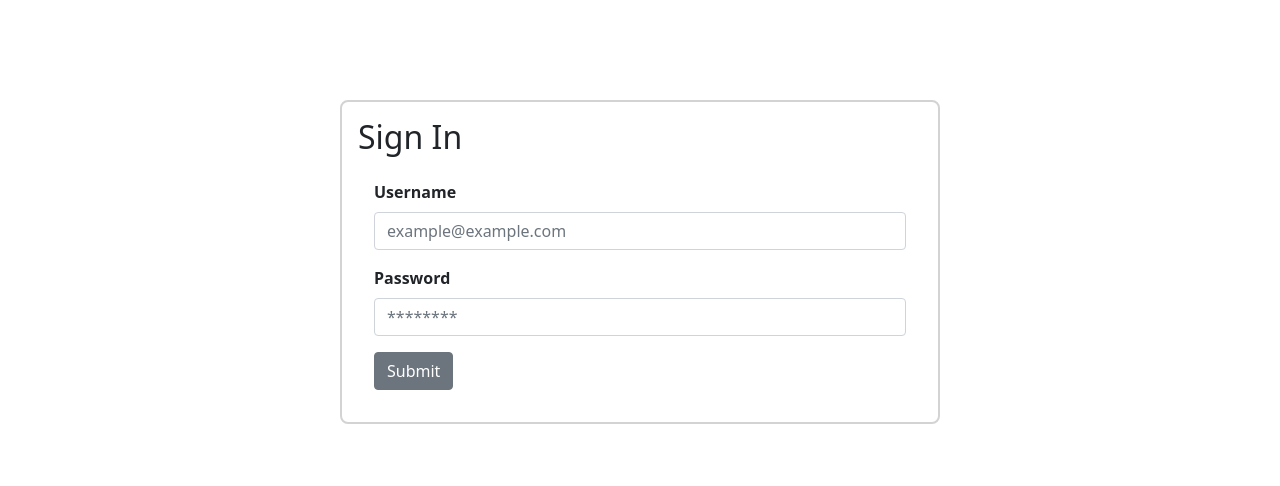
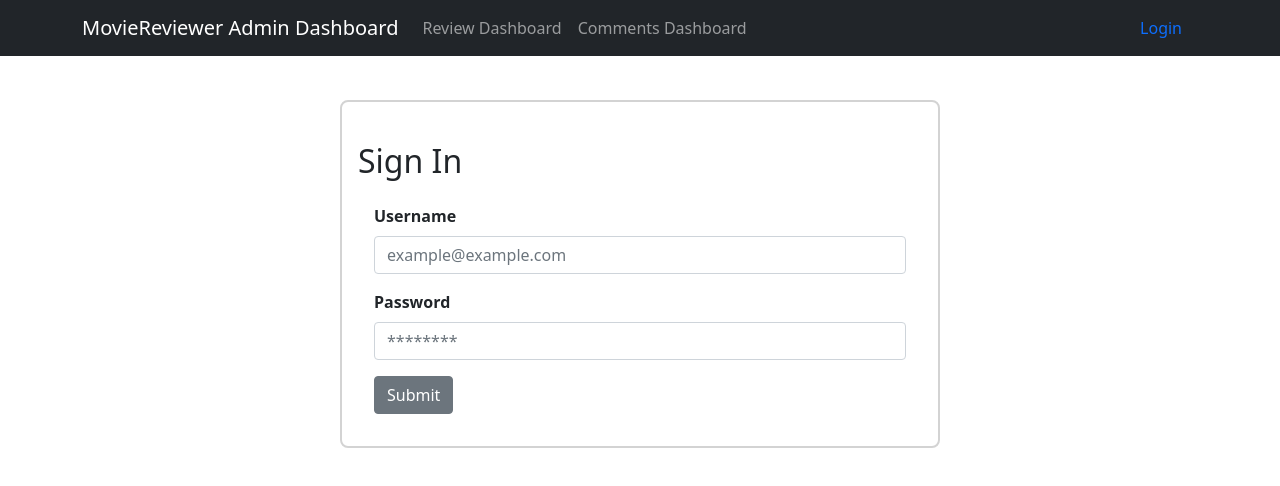
Before and after one commit to onurinc/mradmindashboard, a React (Create React App) app: page / in a window 1280 px wide. Shown: the top 486 px of the page. Built offline with nearby package versions, Linux system fonts and the light colour scheme.

Commit message:
Admin Dashboard fully done

```diff
--- /dev/null
+++ b/src/NavMenu.js
@@ -0,0 +1,50 @@
+import React from "react";
+import {
+  NavbarBrand,
+  NavbarToggler,
+  NavItem,
+  NavLink,
+  Navbar,
+  Collapse,
+  Nav,
+  NavbarText,
+} from "reactstrap";
+
+const token = localStorage.getItem("token");
+
+function NavMenu() {
+  return (
+    <>
+      <div>
+        <Navbar color="dark" container dark expand fixed="top">
+          <NavbarBrand href="/">MovieReviewer Admin Dashboard</NavbarBrand>
+          <NavbarToggler onClick={function noRefCheck() {}} />
+          <Collapse navbar>
+            <Nav className="me-auto" navbar>
+              <NavItem>
+                <NavLink href="/reviewsdashboard/">Review Dashboard</NavLink>
+              </NavItem>
+              <NavItem>
+                <NavLink href="/commentsdashboard">Comments Dashboard</NavLink>
+              </NavItem>
+            </Nav>
+            <Nav>
+              {!token ? (
+                <>
+                  <NavItem>
+                    <NavLink href="/">Login</NavLink>
+                  </NavItem>
+                </>
+              ) : (
+                <></>
+              )}
+            </Nav>
+          </Collapse>
+        </Navbar>
+      </div>
+      <br />
+    </>
+  );
+}
+
+export default NavMenu;
--- a/src/Pages/CommentDashboard.js
+++ b/src/Pages/CommentDashboard.js
@@ -3,12 +3,9 @@ import axios from "axios";
 // import "./Styling/CommentsDashboard.css";
 import "bootstrap/dist/css/bootstrap.min.css";
 import { FontAwesomeIcon } from "@fortawesome/react-fontawesome";
-import {
-  faEdit,
-  faGlassWhiskey,
-  faTrashAlt,
-} from "@fortawesome/free-solid-svg-icons";
+import { faTrashAlt } from "@fortawesome/free-solid-svg-icons";
 import { Modal, ModalBody, ModalFooter, ModalHeader } from "reactstrap";
+import NavMenu from "../NavMenu";
 
 const url = `https://localhost:4443/api/Comments/`;
 
@@ -95,7 +92,8 @@ class CommentDashBoard extends Component {
     // const { form } = this.state;
     const { form } = this.state;
     return (
-      <div className="App">
+      <div className="App" style={{ padding: "50px" }}>
+        <NavMenu></NavMenu>
         <h1>Comments Admin Dashboard</h1>
         {/* <button
           className="btn btn-success"
--- a/src/Pages/Login.js
+++ b/src/Pages/Login.js
@@ -1,5 +1,6 @@
 import React, { useState } from "react";
-import { Button, Form, FormGroup, Input, Label } from "reactstrap";
+import { Button, Form, FormGroup, Input, Label, Nav } from "reactstrap";
+import NavMenu from "../NavMenu";
 import "./Styling/Login.css";
 
 function Login() {
@@ -32,6 +33,7 @@ function Login() {
 
   return (
     <div className="Login">
+      <NavMenu></NavMenu>
       <h2>Sign In</h2>
       <Form className="form">
         <FormGroup>
--- a/src/Pages/ReviewsDashboard.js
+++ b/src/Pages/ReviewsDashboard.js
@@ -3,12 +3,9 @@ import axios from "axios";
 // import "./Styling/ReviewsDashboard.css";
 import "bootstrap/dist/css/bootstrap.min.css";
 import { FontAwesomeIcon } from "@fortawesome/react-fontawesome";
-import {
-  faEdit,
-  faGlassWhiskey,
-  faTrashAlt,
-} from "@fortawesome/free-solid-svg-icons";
+import { faTrashAlt } from "@fortawesome/free-solid-svg-icons";
 import { Modal, ModalBody, ModalFooter, ModalHeader } from "reactstrap";
+import NavMenu from "../NavMenu";
 
 const url = `https://localhost:4443/api/Reviews/`;
 
@@ -78,7 +75,9 @@ class ReviewsDashboard extends Component {
   render() {
     const { form } = this.state;
     return (
-      <div className="ReviewsDashboard">
+      <>
+        <NavMenu></NavMenu>
+        <div className="ReviewsDashboard" style={{ padding: "50px" }}>
           <h1>Reviews Admin Dashboard</h1>
           <table className="table ">
             <thead>
@@ -121,7 +120,8 @@ class ReviewsDashboard extends Component {
 
           <Modal isOpen={this.state.reviewDelete}>
             <ModalBody>
-            Are you sure you want to delete this review {form && form.reviewId}
+              Are you sure you want to delete this review{" "}
+              {form && form.reviewId}
             </ModalBody>
             <ModalFooter>
               <button
@@ -139,6 +139,7 @@ class ReviewsDashboard extends Component {
             </ModalFooter>
           </Modal>
         </div>
+      </>
     );
   }
 }
```
Lines whose indentation alone changed are shown as unchanged.
